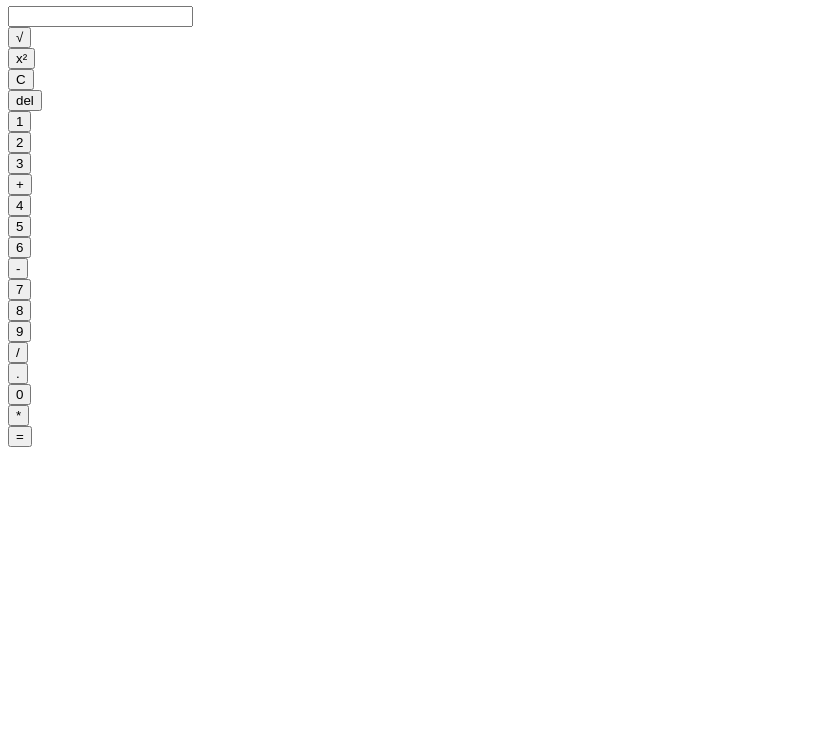
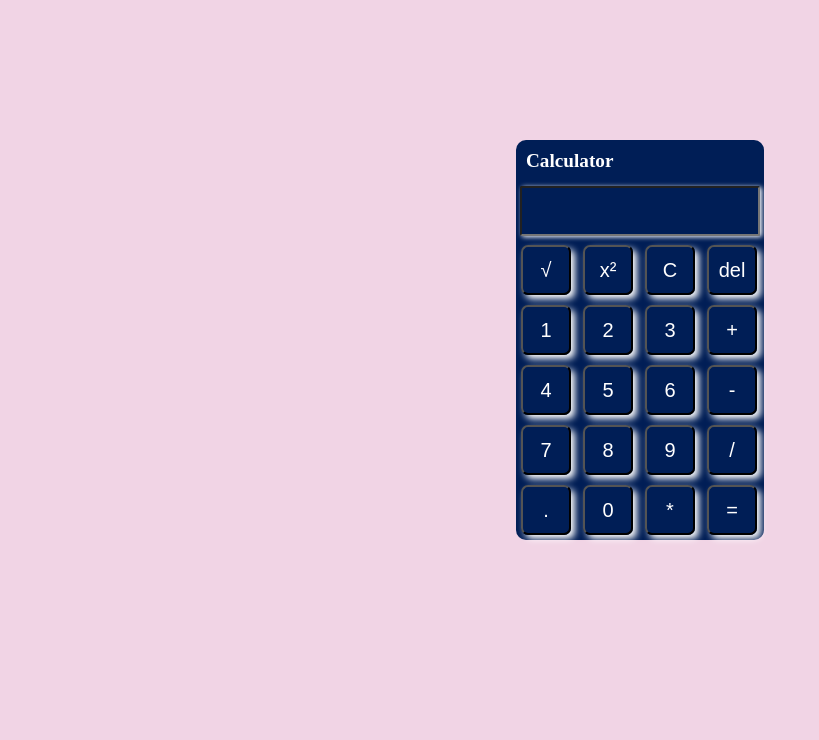
Before and after one commit to Bloody-Blacky/SimpleCalculator, a plain HTML site: page index.html in a window 1280 px wide. Shown: the part 60-800 px from the top of the page, without its empty margins (0-819 px from the left). Drawn offline with Linux system fonts and the light colour scheme.

Commit message:
first commit

```diff
--- a/Simple_Calculator.css
+++ b/Simple_Calculator.css
@@ -1,3 +1,7 @@
+*{
+  margin: 0;
+  padding: 0;
+}
 body {
       justify-content: center;
       align-items: center;
--- a/index.html
+++ b/index.html
@@ -1,6 +1,7 @@
 <html>
     <head>
-        <title>Simple Calculator using HTML, CSS & Javascript by Hema</title>
+      <title>Simple Calculator using HTML, CSS & Javascript by Hema</title>
+      <link rel="stylesheet" href="Simple_Calculator.css">
     </head>
 
   <body>
```
